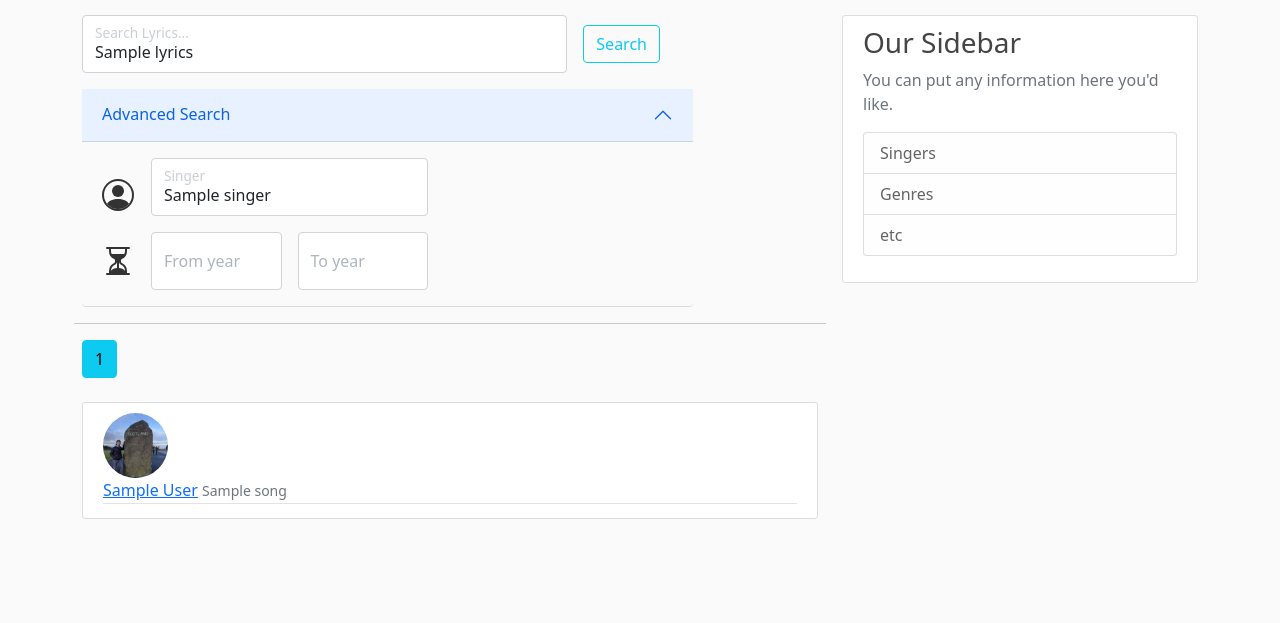
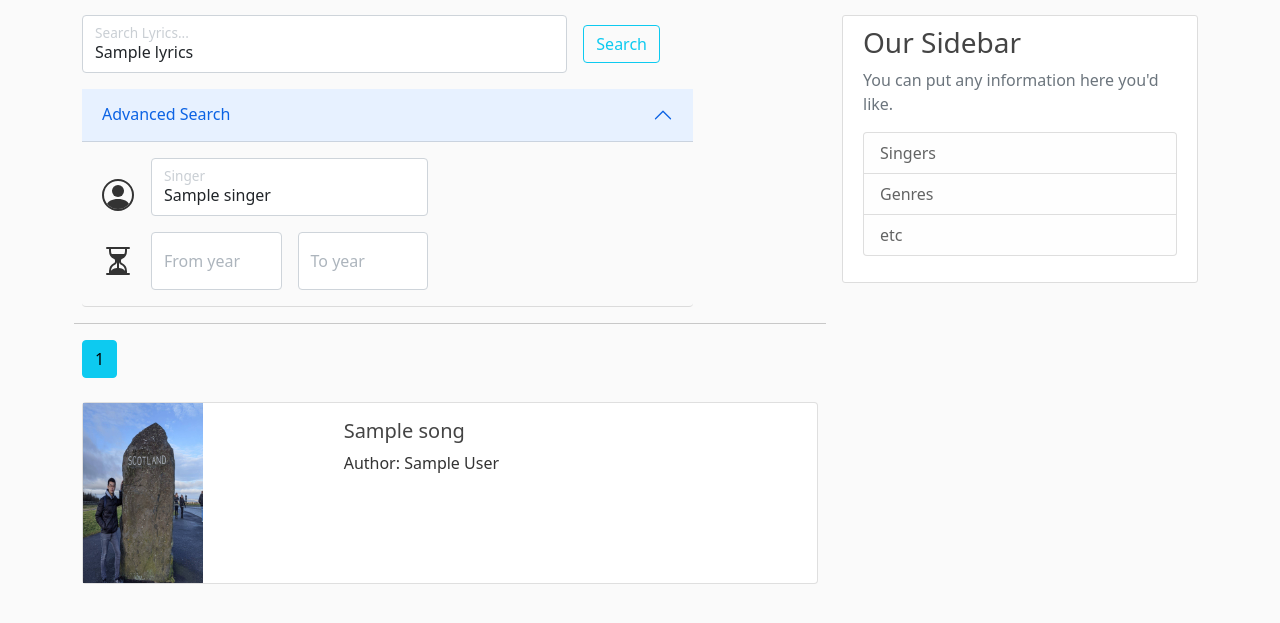
Before and after one commit to DeXterYa/TTDS-project-LYRIX, a Flask app: template flask/lyrix/templates/home.html in a window 1280 px wide. Shown: the part 65-688 px from the top of the page. Run offline with Flask 2, Linux system fonts and the light colour scheme; the template is opened without the code that fills it: values that come from a table or form of the project are taken from there, most other values are stand-ins (such as "Sample title", 1, 10 or a date in 2020); parts of the project's set-up code (start-up, migrations or seed data) failed here and were passed over.

Commit message:
added lyrics.html

```diff
--- a/flask/lyrix/static/main.css
+++ b/flask/lyrix/static/main.css
@@ -61,8 +61,8 @@ a.article-title:hover {
 }
 
 .article-img {
-  height: 65px;
-  width: 65px;
+  height: 180px;
+  width: 120px;
   margin-right: 16px;
 }
 
@@ -82,3 +82,8 @@ a.article-title:hover {
   height: 25px;
   vertical-align: middle;
 }
+
+a.custom-card,
+a.custom-card:hover {
+  color:inherit;
+}
--- a/flask/lyrix/templates/home.html
+++ b/flask/lyrix/templates/home.html
@@ -153,7 +153,24 @@
 
 
 	{% for song in songs.items %}
-        <article class="media content-section">
+
+	<div class="card mb-3" style="max-width: 800px;">
+	  <div class="row g-0">
+	    <div class="col-md-4">
+	      <img class="article-img" src="{{ url_for('static', filename='profile_pics/dexter.jpg') }}" >
+	    </div>
+	    <div class="col-md-8">
+	      <div class="card-body">
+	        <h5 class="card-title">{{ song.title }}</h5>
+	        <p class="card-text">Author: {{ song.author[0] }}</p>
+	        <!-- <p class="card-text"><small class="text-muted">Last updated 3 mins ago</small></p> -->
+	        <a href="{{ url_for('lyrics', song_id=song.id) }}" class="stretched-link text-decoration-none"></a>
+	      </div>
+	    </div>
+	  </div>
+	</div>
+
+<!--         <article class="media content-section">
           <img class="rounded-circle article-img" src="{{ url_for('static', filename='profile_pics/dexter.jpg') }}">
           <div class="media-body">
             <div class="article-metadata">
@@ -161,7 +178,7 @@
               <small class="text-muted">{{ song.title }}</small>
             </div>
           </div>
-        </article>
+        </article> -->
     {% endfor %}
     {% endif %}
 
--- a/flask/lyrix/templates/layout.html
+++ b/flask/lyrix/templates/layout.html
@@ -3,6 +3,7 @@
 <head>
 	<!-- Required meta tags -->
     <meta charset="utf-8">
+
     <meta name="viewport" content="width=device-width, initial-scale=1">
 
     <!-- Bootstrap CSS -->
```
Also changed, not shown: flask/lyrix/routes.py (+10 -0 lines), flask/lyrix/templates/lyrics.html (added, +31 -0 lines), README.md.
